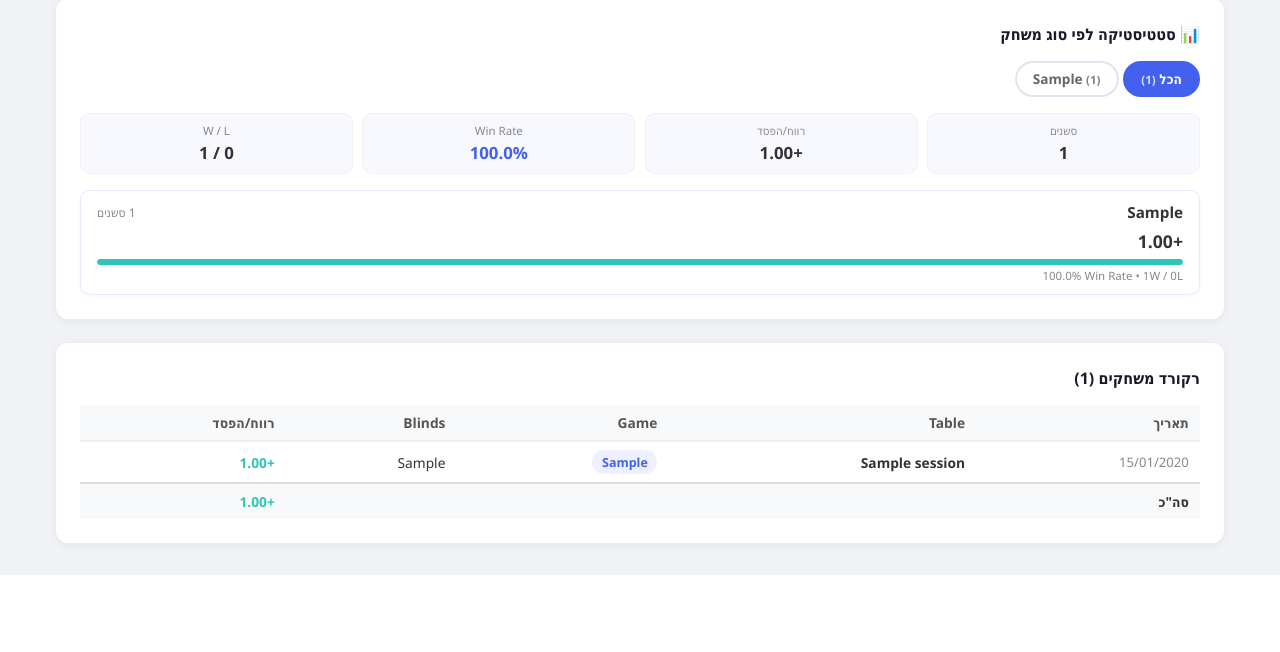
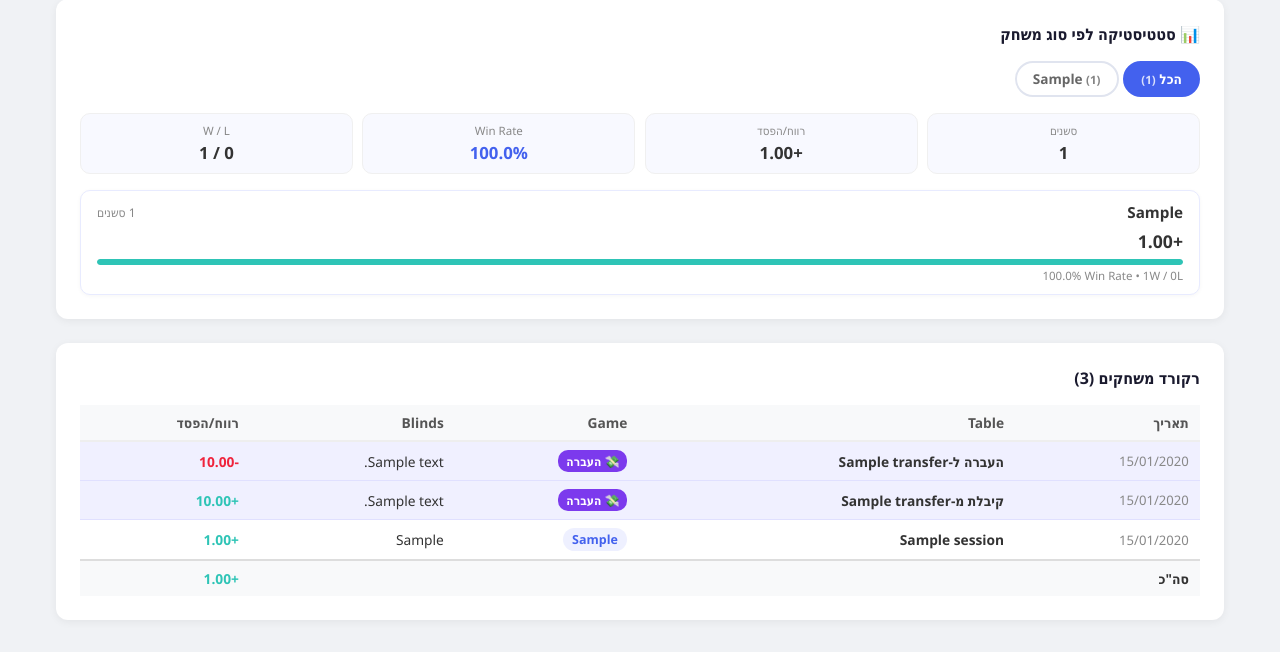
Before and after one commit to moskovicheran/My-Project, a Flask app: page /union/player/1 in a window 1280 px wide. Shown: the part 357-1009 px from the top of the page. Before the commit the page ends 932 px from the top, so only its background shows below. Run offline with Flask 3, Linux system fonts and the light colour scheme; a user stored in the database is signed in; tables that the repository leaves empty hold one stand-in row (values such as "Sample post"); some libraries are stand-ins or nearby versions.

Commit message:
Show money transfers in player record page
Transfers appear as styled rows in the sessions table with date,
description (העברה ל-/קיבלת מ-), and amount. Sorted chronologically
with game sessions. Transfer rows have purple badge and blue background.
Transfers are excluded from game type statistics.

Co-Authored-By: Claude Opus 4.6 (1M context) <noreply@anthropic.com>

```diff
--- a/app/routes/union.py
+++ b/app/routes/union.py
@@ -366,9 +366,50 @@ def player_detail(player_id):
                 'pnl': round(s.pnl, 2),
             })
 
-    # Build game type stats from sessions
+    # Add money transfers as special session entries
+    from app.models import MoneyTransfer
+    from datetime import timedelta
+    transfers_out = MoneyTransfer.query.filter_by(from_player_id=player_id).all()
+    transfers_in = MoneyTransfer.query.filter_by(to_player_id=player_id).all()
+    for t in transfers_out:
+        il_time = t.created_at + timedelta(hours=3) if t.created_at else None
+        sessions.append({
+            'table_name': f'העברה ל-{t.to_name}',
+            'game_type': 'העברה',
+            'blinds': t.description or '',
+            'date': il_time.strftime('%d/%m/%Y') if il_time else '',
+            'date_sort': il_time if il_time else t.created_at,
+            'pnl': round(-t.amount, 2),
+            'is_transfer': True,
+        })
+    for t in transfers_in:
+        il_time = t.created_at + timedelta(hours=3) if t.created_at else None
+        sessions.append({
+            'table_name': f'קיבלת מ-{t.from_name}',
+            'game_type': 'העברה',
+            'blinds': t.description or '',
+            'date': il_time.strftime('%d/%m/%Y') if il_time else '',
+            'date_sort': il_time if il_time else t.created_at,
+            'pnl': round(t.amount, 2),
+            'is_transfer': True,
+        })
+
+    # Sort sessions by date (newest first)
+    from datetime import datetime
+    def _sort_key(s):
+        if s.get('date_sort'):
+            return s['date_sort']
+        try:
+            return datetime.strptime(s.get('date', ''), '%d/%m/%Y')
+        except (ValueError, TypeError):
+            return datetime.min
+    sessions.sort(key=_sort_key, reverse=True)
+
+    # Build game type stats from sessions (exclude transfers)
     game_stats = {}
     for s in sessions:
+        if s.get('is_transfer'):
+            continue
         gt = s.get('game_type', 'Other') or 'Other'
         if gt not in game_stats:
             game_stats[gt] = {'count': 0, 'pnl': 0, 'wins': 0, 'losses': 0, 'blinds': {}}
--- a/app/templates/union/player_detail.html
+++ b/app/templates/union/player_detail.html
@@ -143,6 +143,11 @@
 </div>
 
 <style>
+.transfer-row { background:#f0f0ff; }
+.transfer-row td { border-bottom:1px solid #e0e0ff; }
+.badge-transfer { background:#7c3aed; color:#fff; padding:0.15rem 0.5rem; border-radius:10px; font-size:0.75rem; font-weight:600; }
+body.dark .transfer-row { background:#1e1e3a; }
+body.dark .transfer-row td { border-bottom-color:#333; }
 .game-tabs { display:flex; gap:0.3rem; margin-bottom:1rem; flex-wrap:wrap; }
 .game-tab { padding:0.4rem 1rem; border-radius:20px; font-size:0.85rem; font-weight:600; cursor:pointer; border:2px solid #e0e4ef; background:#fff; color:#666; font-family:inherit; transition:all 0.2s; }
 .game-tab:hover { border-color:#4361ee; color:#4361ee; }
@@ -195,10 +200,10 @@ function switchGameView(btn, view) {
         </thead>
         <tbody>
             {% for s in sessions %}
-            <tr>
+            <tr{% if s.is_transfer %} class="transfer-row"{% endif %}>
                 <td class="muted" style="font-size:0.82rem; white-space:nowrap;">{{ s.date or '—' }}</td>
                 <td><strong>{{ s.table_name }}</strong></td>
-                <td><span class="badge badge-game">{{ s.game_type }}</span></td>
+                <td>{% if s.is_transfer %}<span class="badge badge-transfer">💸 העברה</span>{% else %}<span class="badge badge-game">{{ s.game_type }}</span>{% endif %}</td>
                 <td>{{ s.blinds }}</td>
                 <td class="amount {% if s.pnl >= 0 %}income{% else %}expense{% endif %}">
                     {% if s.pnl > 0 %}+{% endif %}{{ s.pnl|comma }}
```
